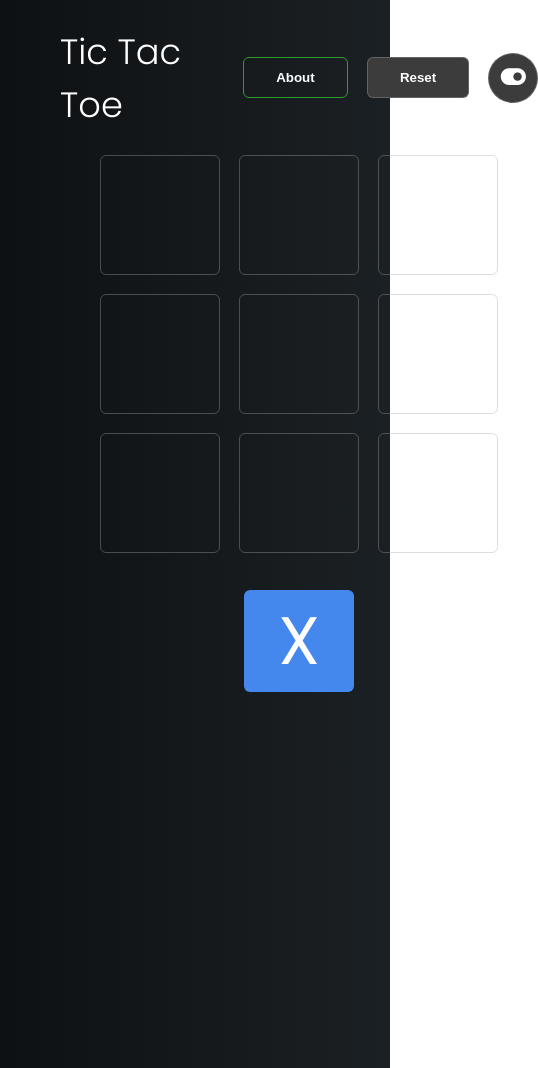
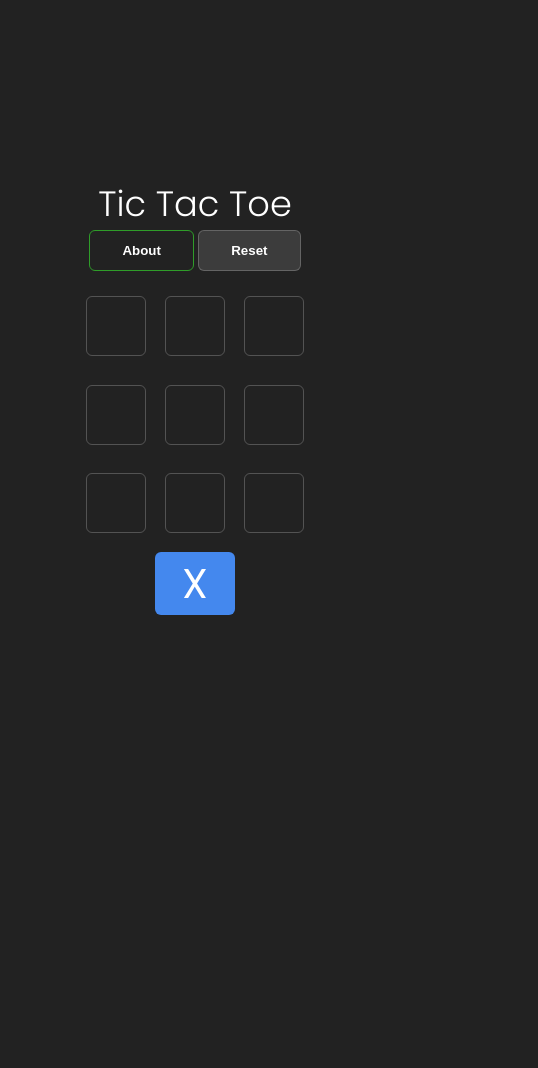
Before and after one commit to odindevv/tic-tac-toe-game, a plain HTML site: page index.html in a window 390 px wide. Shown: the top 1068 px of the page, 538 px wide, since content can reach past the window. After the commit the page ends 844 px from the top, so only its background shows below. Drawn offline with Linux system fonts and the light colour scheme.

Commit message:
second commit: implementation of responsive design

```diff
--- a/index.html
+++ b/index.html
@@ -11,7 +11,7 @@
       crossorigin="anonymous"
       referrerpolicy="no-referrer"
     />
-    <title>Document</title>
+    <title>Tic Tac Toe - odindevv</title>
   </head>
   <body>
     <main class="tictactoe">
--- a/style.css
+++ b/style.css
@@ -9,13 +9,16 @@
   --text-color--white: #ffffff;
   --text-color--black: #000000;
   --bg--color--white: linear-gradient(45deg, #93a5cf 0%, #e4efe9 100%);
-  --bg--color--black: linear-gradient(to right, #0e1113, #1b2024);
-  --bg--gray: rgb(60, 60, 60);
+  --bg--color--black: #222;
+  --bg--color--gray: rgb(60, 60, 60);
 }
 
 body {
   font-family: "Poppins", sans-serif;
   color: var(--text-color--white);
+  background: var(--bg--color--black);
+  background-repeat: no-repeat;
+  background-size: cover;
 }
 
 .tictactoe {
@@ -27,8 +30,8 @@ body {
     "header"
     "game"
     "players";
-  background: var(--bg--color--black);
   padding: 40px 60px;
+  overflow: hidden;
 }
 
 .main__header {
@@ -85,7 +88,7 @@ body {
 
 .btn__reset,
 .btn__toggle {
-  background-color: var(--bg--gray);
+  background-color: var(--bg--color--gray);
   border: 1px solid #a6a6a65f;
 }
 
@@ -135,3 +138,35 @@ body {
   border-radius: 6px;
   cursor: default;
 }
+
+@media (max-width: 768px) {
+  .tictactoe {
+    grid-template-rows: 75px 350px 65px;
+    place-content: center;
+  }
+
+  .main__header {
+    flex-direction: column;
+  }
+
+  .header__right {
+    display: block;
+  }
+
+  .btn__toggle {
+    display: none;
+  }
+
+  .game__box {
+    max-height: 60px;
+    max-width: 60px;
+    font-size: 3.2em;
+  }
+
+  .player {
+    font-size: 2.6em;
+    width: 80px;
+    position: relative;
+    top: -50px;
+  }
+}
```
